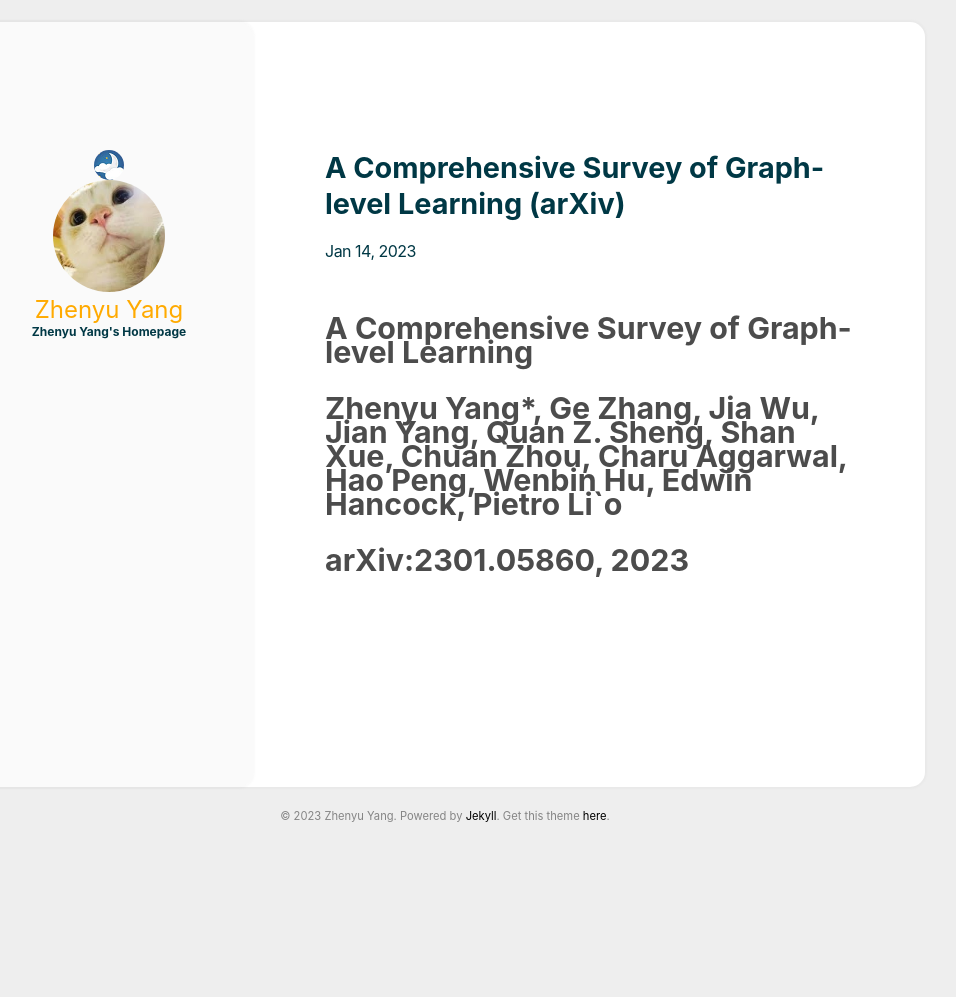
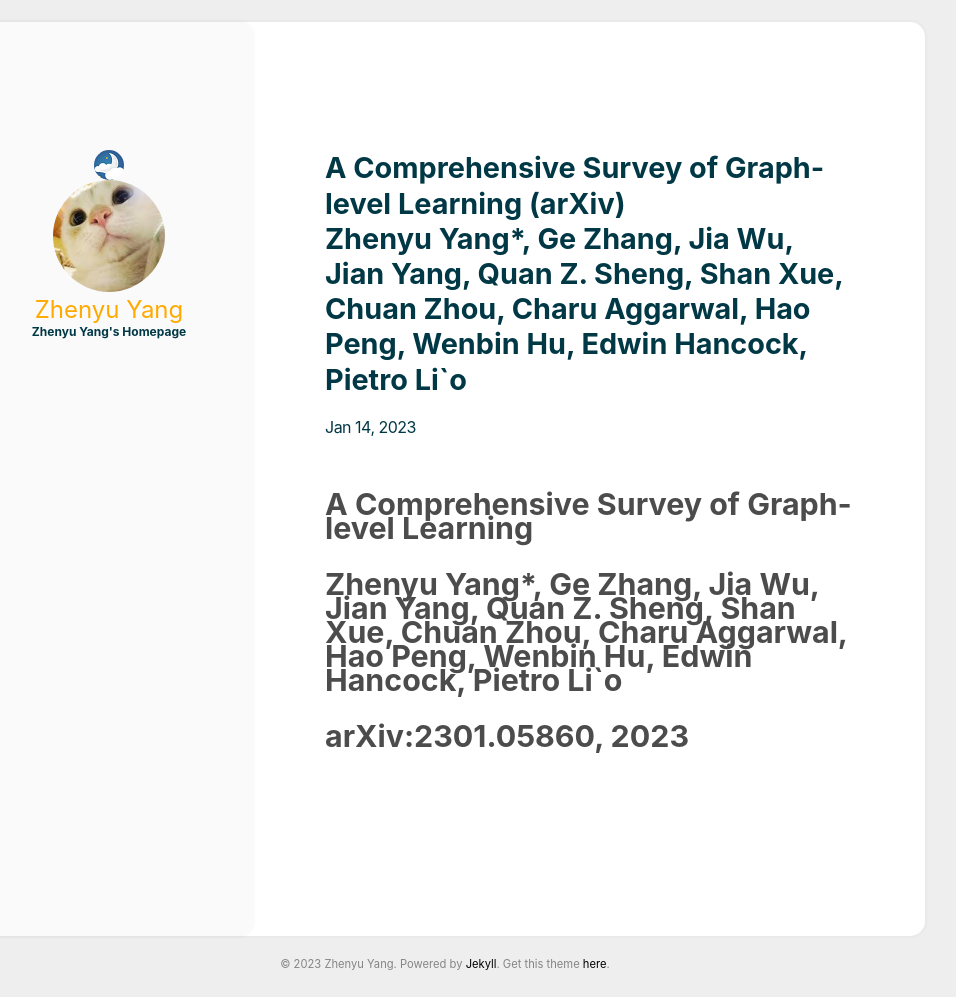
Before and after one commit to ZhenyuYangMQ/ZhenyuYangMQ.github.io, a Jekyll site: the page built from _posts/2023-1-14-survey.md, in a window 1280 px wide. Shown: the whole page, without its empty margins (195-1151 px from the left). Built offline with Jekyll 4.4.1, drawn with Linux system fonts in a browser that asks for light colours; before the commit the page ends 922 px from its top, so only the background shows below that.

Commit message:
Update 2023-1-14-survey.md

```diff
--- a/_posts/2023-1-14-survey.md
+++ b/_posts/2023-1-14-survey.md
@@ -1,5 +1,5 @@
 ---
-title: A Comprehensive Survey of Graph-level Learning (arXiv)
+title: A Comprehensive Survey of Graph-level Learning (arXiv) <br> Zhenyu Yang*, Ge Zhang, Jia Wu, Jian Yang, Quan Z. Sheng, Shan Xue, Chuan Zhou, Charu Aggarwal, Hao Peng, Wenbin Hu, Edwin Hancock, Pietro Li`o
 categories: [publication]
 comments: true
 ---
```
